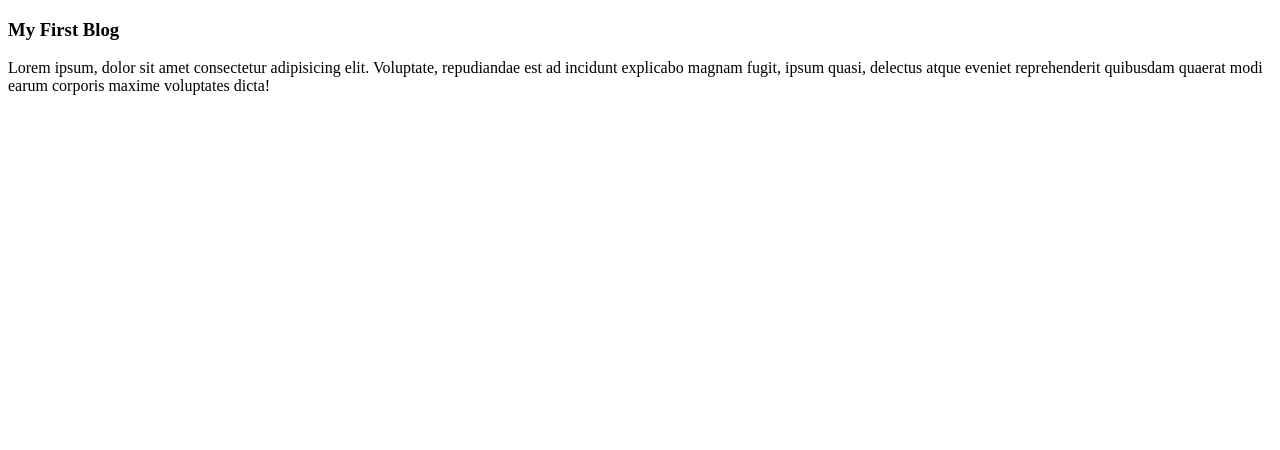
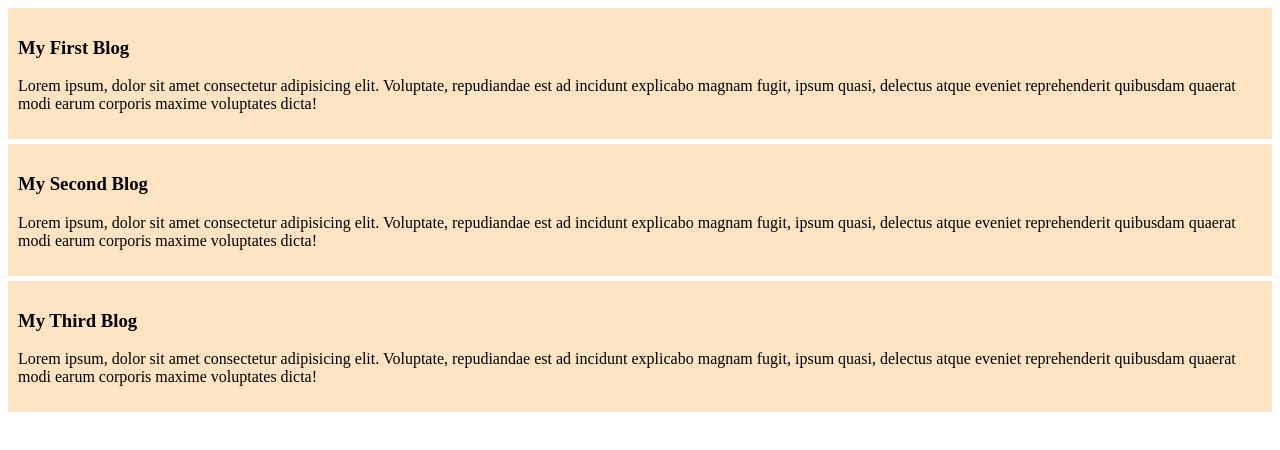
Before and after one commit to mm-uddin/hero-git-repo, a plain HTML site: page index.html in a window 1280 px wide. Drawn offline with Linux system fonts and the light colour scheme.

Commit message:
Added CSS to the Website

```diff
--- a/index.html
+++ b/index.html
@@ -4,10 +4,22 @@
   <meta charset="UTF-8">
   <meta name="viewport" content="width=device-width, initial-scale=1.0">
   <title>My First Github Repo</title>
+
+  <link rel="stylesheet" href="./styles/blog.css">
 </head>
 <body>
-  <div>
+  <div class="blog">
   <h3> My First Blog</h3>
+  <p>Lorem ipsum, dolor sit amet consectetur adipisicing elit. Voluptate, repudiandae est ad incidunt explicabo magnam fugit, ipsum quasi, delectus atque eveniet reprehenderit quibusdam quaerat modi earum corporis maxime voluptates dicta!</p>
+</div>
+
+<div class="blog">
+  <h3> My Second Blog</h3>
+  <p>Lorem ipsum, dolor sit amet consectetur adipisicing elit. Voluptate, repudiandae est ad incidunt explicabo magnam fugit, ipsum quasi, delectus atque eveniet reprehenderit quibusdam quaerat modi earum corporis maxime voluptates dicta!</p>
+</div>
+
+<div class="blog">
+  <h3> My Third Blog</h3>
   <p>Lorem ipsum, dolor sit amet consectetur adipisicing elit. Voluptate, repudiandae est ad incidunt explicabo magnam fugit, ipsum quasi, delectus atque eveniet reprehenderit quibusdam quaerat modi earum corporis maxime voluptates dicta!</p>
 </div>
 
--- /dev/null
+++ b/styles/blog.css
@@ -0,0 +1,5 @@
+.blog{
+  background-color: bisque;
+  padding: 10px;
+  margin-bottom: 5px;
+}
```
